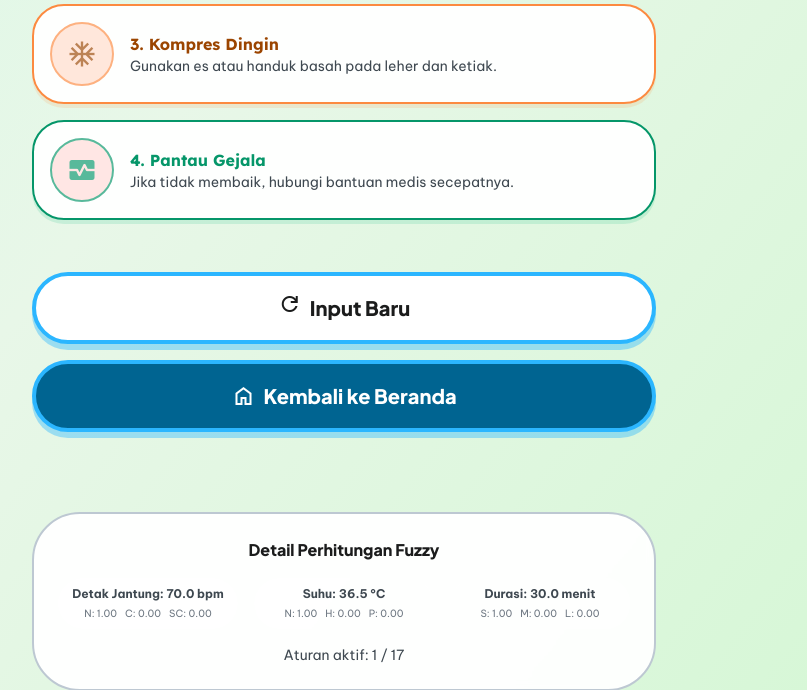
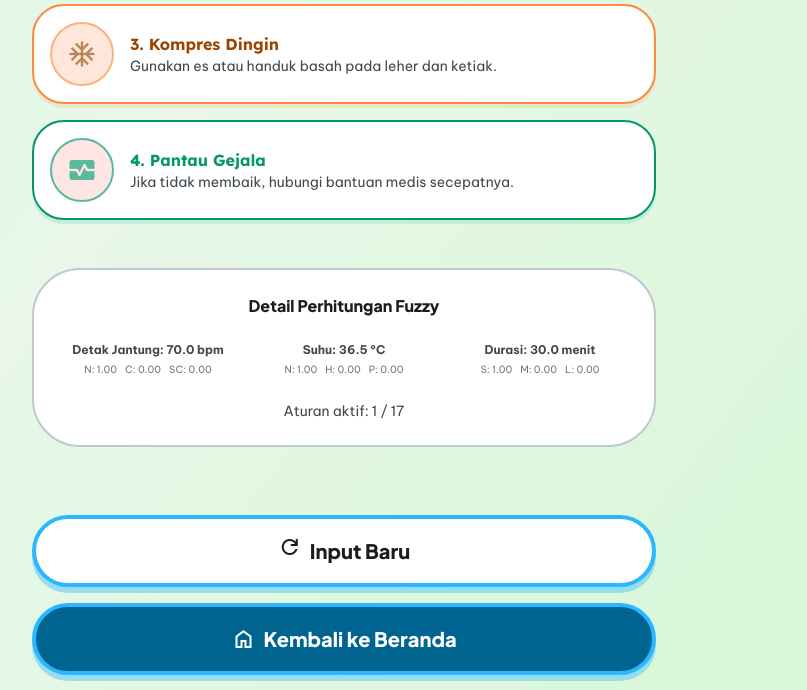
Before and after one commit to isvara08/responsi-kb-sistem-fuzzy, a Flask app: page /hasil in a window 1280 px wide. Shown: the part 924-1614 px from the top of the page, without its empty margins (296-1103 px from the left). Run offline with Flask 3, Linux system fonts and the light colour scheme; some libraries are stand-ins or nearby versions.

Commit message:
Fix fuzzy details card positioning by moving action buttons after it

```diff
--- a/templates/hasil.html
+++ b/templates/hasil.html
@@ -399,19 +399,8 @@
 </div>
 </div>
 </div>
-<!-- Action Button -->
-<div class="w-full mt-stack-md mb-stack-lg flex flex-col gap-3 sm:gap-4 animate-fade-in-up opacity-0 delay-500">
-<a href="/pertanyaan" class="w-full bg-white text-on-surface font-headline-md text-headline-md py-3 sm:py-4 rounded-full border-4 border-primary-container shadow-[0_6px_0_0_rgba(43,182,255,0.4)] squish-click transition-all flex items-center justify-center gap-2 hover-lift animate-scale-in opacity-0 delay-100">
-<span class="material-symbols-outlined text-xl sm:text-2xl animate-bounce" style="font-variation-settings: 'FILL' 1;">refresh</span>
-                Input Baru
-            </a>
-<a href="/" class="w-full bg-primary text-on-primary font-headline-md text-headline-md py-3 sm:py-4 rounded-full border-4 border-primary-container shadow-[0_6px_0_0_rgba(43,182,255,0.4)] squish-click transition-all flex items-center justify-center gap-2 hover-lift animate-scale-in opacity-0 delay-200">
-<span class="material-symbols-outlined text-xl sm:text-2xl">home</span>
-                Kembali ke Beranda
-            </a>
-</div>
 <!-- Fuzzy Details Section -->
-<div class="w-full bg-surface-container-lowest/95 backdrop-blur-sm rounded-xl p-4 sm:p-6 border-2 border-outline-variant mt-4 animate-scale-in opacity-0 delay-600">
+<div class="w-full bg-surface-container-lowest/95 backdrop-blur-sm rounded-xl p-4 sm:p-6 border-2 border-outline-variant mt-4 mb-4 animate-scale-in opacity-0 delay-500">
 <h3 class="font-headline-md text-headline-md text-on-surface text-center mb-3 sm:mb-4 text-sm sm:text-base">Detail Perhitungan Fuzzy</h3>
 <div class="grid grid-cols-1 sm:grid-cols-3 gap-4 mb-4">
 <div class="text-center p-2 bg-white/50 rounded-lg">
@@ -440,6 +429,17 @@
 </div>
 </div>
 <p class="text-center text-xs sm:text-sm text-on-surface-variant">Aturan aktif: {{ result.active_rules }} / 17</p>
+</div>
+<!-- Action Button -->
+<div class="w-full mt-stack-md mb-stack-lg flex flex-col gap-3 sm:gap-4 animate-fade-in-up opacity-0 delay-600">
+<a href="/pertanyaan" class="w-full bg-white text-on-surface font-headline-md text-headline-md py-3 sm:py-4 rounded-full border-4 border-primary-container shadow-[0_6px_0_0_rgba(43,182,255,0.4)] squish-click transition-all flex items-center justify-center gap-2 hover-lift animate-scale-in opacity-0 delay-100">
+<span class="material-symbols-outlined text-xl sm:text-2xl animate-bounce" style="font-variation-settings: 'FILL' 1;">refresh</span>
+                Input Baru
+            </a>
+<a href="/" class="w-full bg-primary text-on-primary font-headline-md text-headline-md py-3 sm:py-4 rounded-full border-4 border-primary-container shadow-[0_6px_0_0_rgba(43,182,255,0.4)] squish-click transition-all flex items-center justify-center gap-2 hover-lift animate-scale-in opacity-0 delay-200">
+<span class="material-symbols-outlined text-xl sm:text-2xl">home</span>
+                Kembali ke Beranda
+            </a>
 </div>
 </main>
 <!-- Footer -->
```
